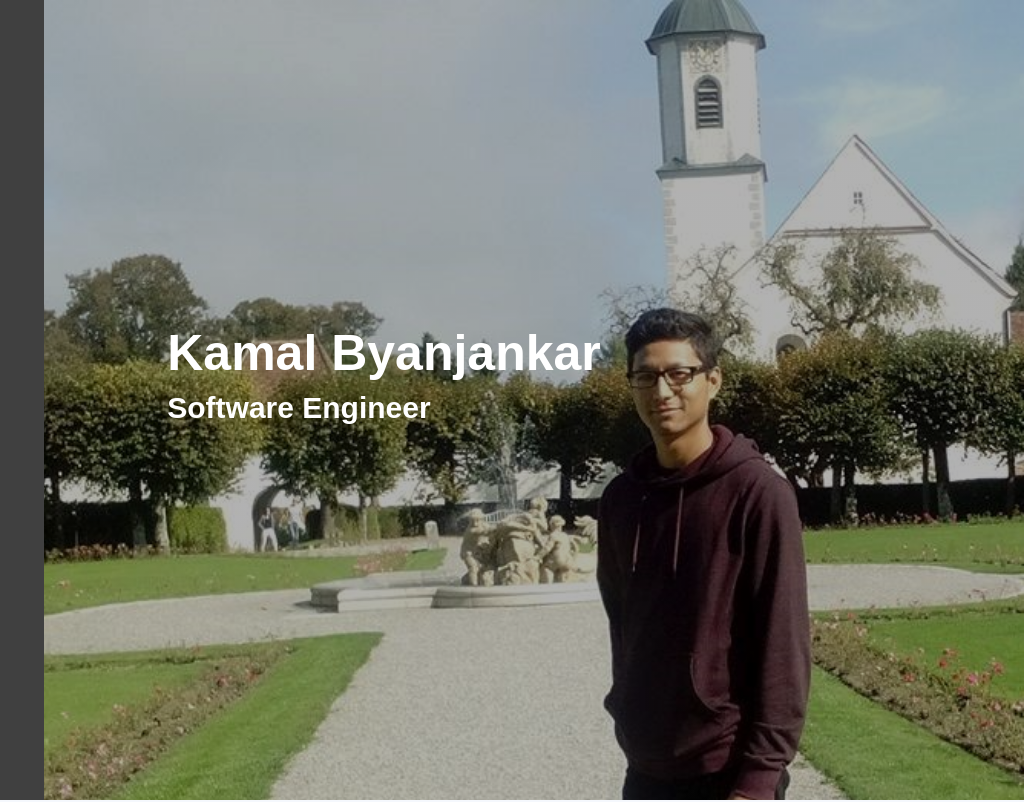
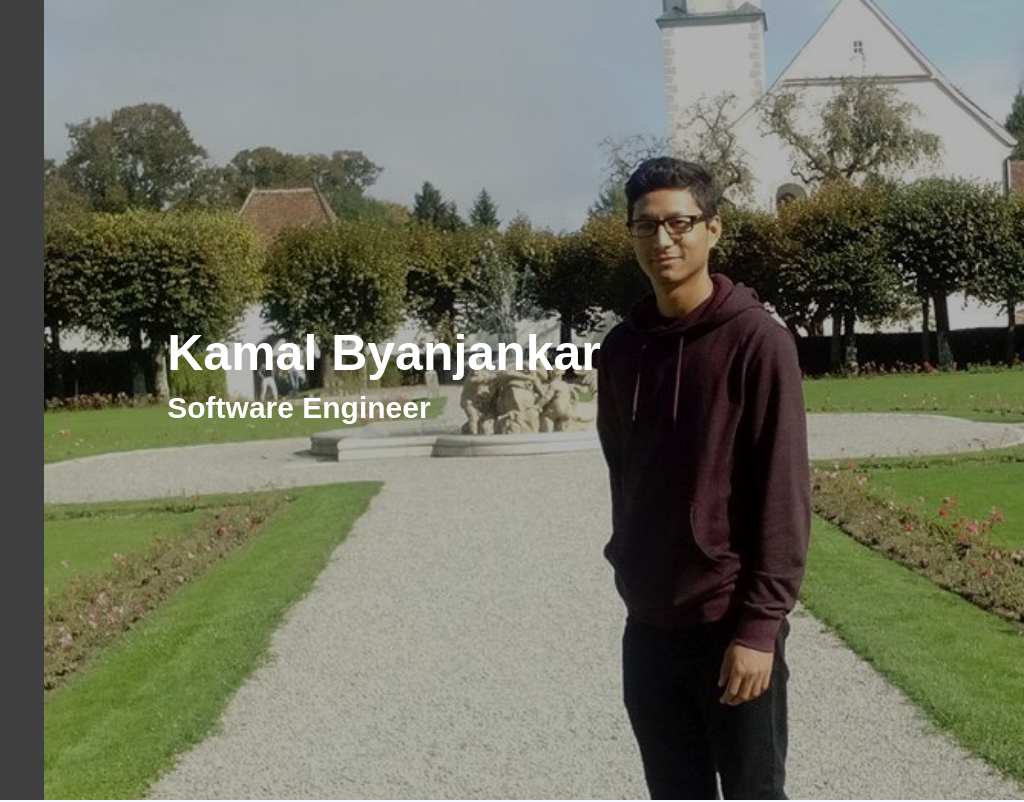
Before and after one commit to KamalByanjankar/PortfolioWebsite, a React app: page / in a window 1280 px wide. Shown: the top 802 px of the page, 256-1280 px from the left. Built offline with nearby package versions, Linux system fonts and the light colour scheme.

Commit message:
css edited

```diff
--- a/src/components/Home/Home.css
+++ b/src/components/Home/Home.css
@@ -4,7 +4,7 @@
   height: 100vh;
   width: 100%;
   background-attachment: fixed;
-  background-position: center top;
+  background-position: center center;
   background-repeat: no-repeat;
 }
 
@@ -32,8 +32,8 @@
   font-weight: 600;
 }
 
-@media(max-width: 720px){
+/* @media(max-width: 720px){
   .header__image{
     background: linear-gradient(rgba(0, 0, 0, 0.3), rgba(0, 0, 0, 0.3)), url(../../assets/profile/kamal.jpg);
   }
-}
+} */
```
